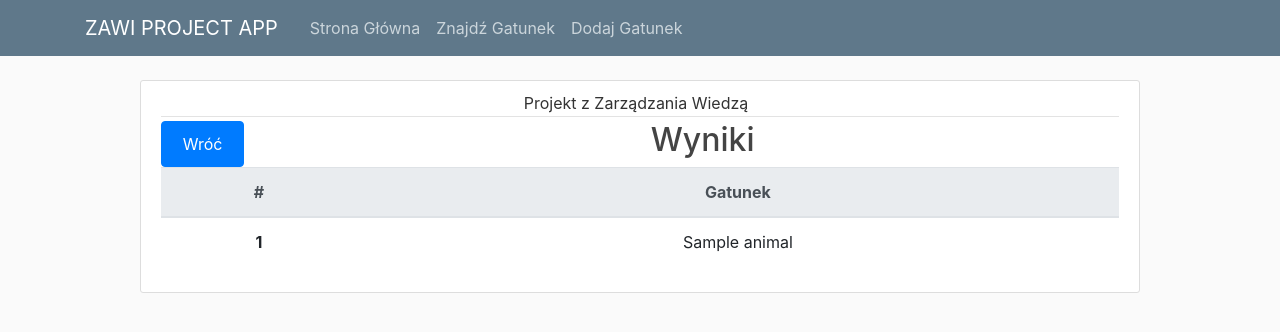
After one commit to wgrzyb/zawi_projekt, a Flask app: template flask_app/templates/result.html in a window 1280 px wide. The commit adds this page. Shown: the top 332 px of the page. Run offline with Flask 2, Linux system fonts and the light colour scheme; the template is opened without the code that fills it: most values are stand-ins (such as "Sample title", 1, 10 or a date in 2020); some libraries are stand-ins or nearby versions.

Commit message:
Zaimplementowano wyświetlanie znalezionych gatunków w ontologii.

```diff
--- a/flask_app/main.py
+++ b/flask_app/main.py
@@ -1,4 +1,6 @@
-from flask import Flask, render_template, request, flash
+import json
+
+from flask import Flask, render_template, request, flash, url_for, session
 from werkzeug.utils import redirect
 from owlready2 import *
 from flask_app.config import Config
@@ -17,6 +19,7 @@ def reason(onto):
         Imp().set_as_rule("Gatunek(?G) , nalezy_do_rodziny(?G, kotowate) -> posiada_liczbe_odnozy(?G, 4)")
         sync_reasoner_pellet(infer_data_property_values=True, infer_property_values=True)
     return onto
+
 
 @app.route('/')
 @app.route('/home')
@@ -68,11 +71,17 @@ def find_species():
         result = onto.search(posiada_liczbe_odnozy='*' if liczba_nog == 'all' else liczba_nog,
                              wystepuje_na_obszarze='*' if obszar == 'all' else onto[obszar],
                              posiada_ceche='*' if not cechy else cechy)
-        print(result)
 
-        flash(f"Znaleziono!", 'alert alert-success')
-        return redirect(request.url)
+        species = [species.get_name().replace("_", " ") for species in result]
+        return redirect(url_for('show_result', species=json.dumps(species)))
     return render_template('find_species.html', title='Znajdź gatunek', features=get_features())
+
+
+@app.route('/result', methods=['GET', 'POST'])
+def show_result():
+    species = json.loads(request.args['species'])
+    print(species)
+    return render_template('result.html', title='Wyniki', species=species)
 
 
 @app.route('/add_species', methods=['GET', 'POST'])
@@ -84,5 +93,6 @@ def add_species():
     #flash(f"Dodano!", 'alert alert-success')
     return render_template('add_species.html', title='Dodaj gatunek')
 
+
 if __name__ == '__main__':
     app.run(port=Config.flask_port)
--- a/flask_app/templates/layout.html
+++ b/flask_app/templates/layout.html
@@ -24,7 +24,7 @@
             <div class="navbar-nav mr-auto">
               <a class="nav-item nav-link" href="/home">Strona Główna</a>
               <a class="nav-item nav-link" href="/find_species">Znajdź Gatunek</a>
-                <a class="nav-item nav-link" href="/add_species">Dodaj Gatunek</a>
+              <a class="nav-item nav-link" href="/add_species">Dodaj Gatunek</a>
             </div>
           </div>
         </div>
--- /dev/null
+++ b/flask_app/templates/result.html
@@ -0,0 +1,38 @@
+{% extends "layout.html" %}
+{% block content %}
+    <div class="content-section" style="text-align: center; width: 1000px; margin: 0 auto;">
+        <div class="article-metadata"><a class="mr-2">Projekt z Zarządzania Wiedzą</a></div>
+        <div class="row" style="width: 1000px; margin: 0 auto;">
+            <button class="btn btn-primary hBack col-sm-1" type="button" onclick="location.href='find_species';">Wróć</button>
+            <div class="col-sm-11" align="center">
+                <h2><a class="article-title ">Wyniki</a></h2>
+            </div>
+        </div>
+        {% if species|length > 0 %}
+            <table class="table">
+            <thead class="thead-light">
+                <tr>
+                    <th scope="col">#</th>
+                    <th scope="col">Gatunek</th>
+                </tr>
+            </thead>
+            <tbody>
+            {% for animal in species %}
+                <tr>
+                    <th scope="row">{{ loop.index }}</th>
+                    <td>{{ animal }}</td>
+                </tr>
+            {% endfor %}
+            </tbody>
+            </table>
+        {% else %}
+            <p style="color: red">Nie znaleziono gatunku spełniającego zadane kryteria w ontologii!</p>
+        {% endif %}
+    </div>
+
+    <script>
+    function goBack() {
+      window.history.back();
+    }
+    </script>
+{% endblock %}
```
